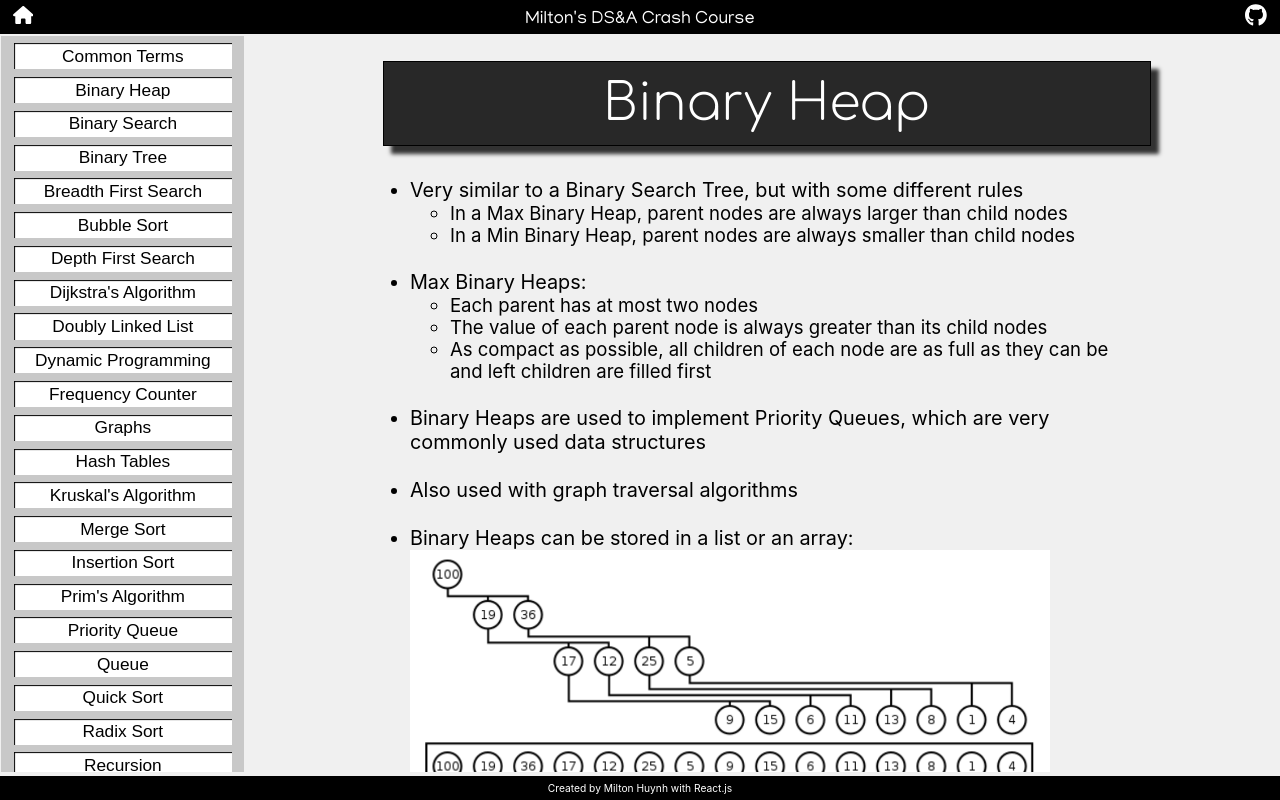
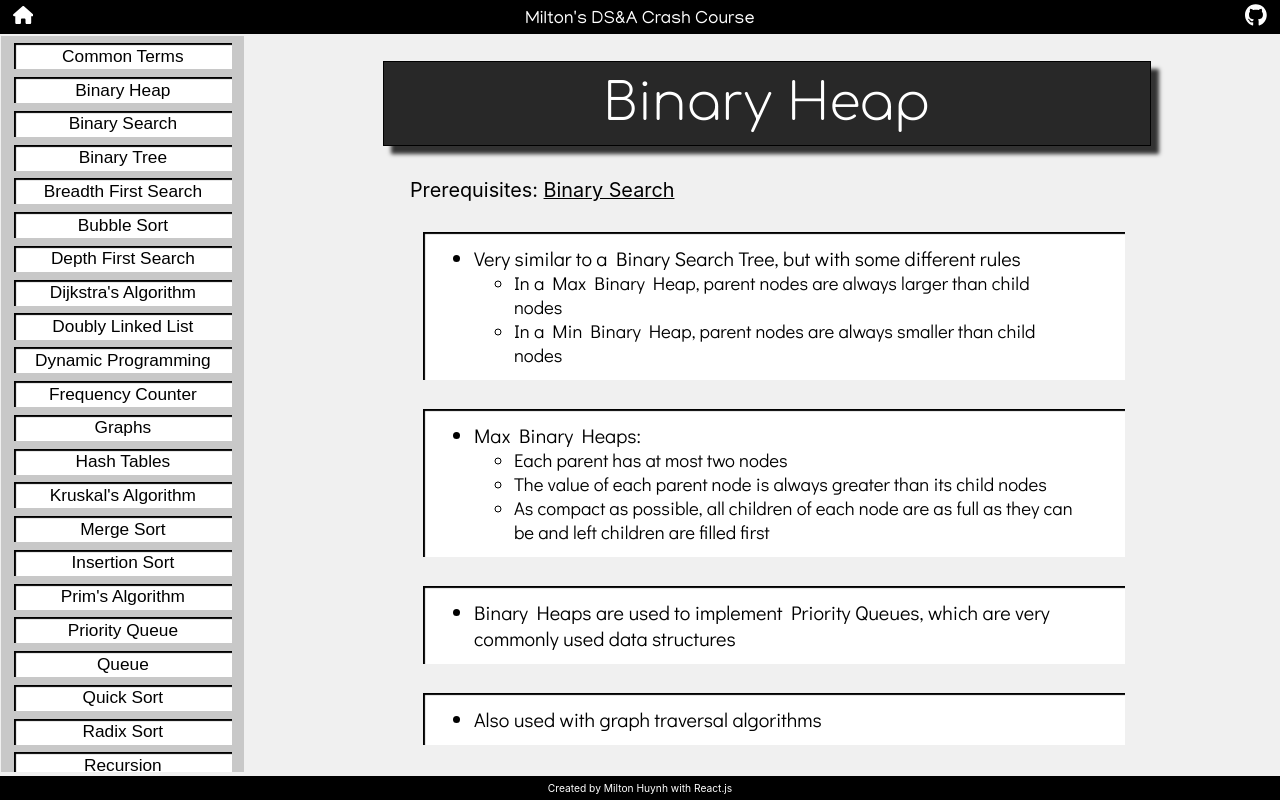
Before and after one commit to miltonhuynh/DSA-guide, a React (Create React App) app in the folder app/: page /DSA-guide/BinaryHeap in a window 1280 px wide. Built offline with nearby package versions, Linux system fonts and the light colour scheme; a web font is replaced by a local one.

Commit message:
Formatted binary heap page to new style

```diff
--- a/app/src/App.css
+++ b/app/src/App.css
@@ -100,8 +100,8 @@ body,html {
   color: black;
   font-size: 1.35vw;
   font-family: 'Mandali', sans-serif;
-  box-shadow: inset 1px 1px 1px black, 0 0 0px black;
-  transition: box-shadow 0.5s, transform 0.5s, background-color 0.5s, color 0.5s;
+  box-shadow: inset 2px 2px 1px black, 0 0 0px black;
+  transition: box-shadow 0.4s, transform 0.4s, background-color 0.4s, color 0.4s;
 }
 
 .Concept_Links:hover {
--- a/app/src/Components/Home.js
+++ b/app/src/Components/Home.js
@@ -5,7 +5,7 @@ export default function Home() {
     <div class="Concept_page">
       <div class="Concept_title">Welcome!</div>
       <div class="Container font-m">
-        <div>This website is meant to be used as refresher before an interview, please use other resources to learn new concepts for the first time</div>
+        <div class="Section">This website is meant to be used as refresher before an interview, please use other resources to learn new concepts for the first time</div>
       </div>
     </div>
   )
--- a/app/src/Concepts/BinaryHeap.js
+++ b/app/src/Concepts/BinaryHeap.js
@@ -1,7 +1,9 @@
 import React from 'react'
+import { useNavigate } from 'react-router-dom'
 
 export default function BinaryHeap() {
 
+  let navigate = useNavigate();
 
   const implementaton =
     `class MaxBinaryHeap {
@@ -80,31 +82,40 @@ export default function BinaryHeap() {
       <div class="Concept_title">Binary Heap</div>
       <div class="Container font-m">
         <ul>
+          Prerequisites:
+          <ref class="Link" onClick={() => navigate("../BinarySearch")}> <u>Binary Search</u></ref>
+          <div class="Section">
             <li>
               Very similar to a Binary Search Tree, but with some different rules
               <ul class="font-sm">
                 <li>In a Max Binary Heap, parent nodes are always larger than child nodes</li>
                 <li>In a Min Binary Heap, parent nodes are always smaller than child nodes</li>
               </ul>
-            </li><br/>
+            </li>
+          </div>
+          <div class="Section">
             <li>
               Max Binary Heaps:
               <ul class="font-sm">
                 <li>Each parent has at most two nodes</li>
                 <li>The value of each parent node is always greater than its child nodes</li>
                 <li>As compact as possible, all children of each node are as full as they can be and left children are filled first</li>
-              </ul><br/>
+              </ul>
             </li>
-            <li>Binary Heaps are used to implement Priority Queues, which are very commonly used data structures</li><br/>
-            <li>Also used with graph traversal algorithms</li><br/>
+          </div>
+          <div class="Section"><li>Binary Heaps are used to implement Priority Queues, which are very commonly used data structures</li></div>
+          <div class="Section"><li>Also used with graph traversal algorithms</li></div>
+          <div class="Section">
             <li>
               Binary Heaps can be stored in a list or an array:
-              <img src={require('../images/BinaryHeapArray.png')} style={{width: "50vw"}} alt="Binary Heap array illustration"></img><br/>
+              <img src={require('../images/BinaryHeapArray.png')} style={{ width: "50vw" }} alt="Binary Heap array illustration"></img><br />
               <ul class="font-sm">
                 <li>For any index of array n, the left child is stored at 2n + 1 and the right child is stored at 2n + 2</li>
                 <li>For any child at index n, its parent is at index (n - 1) / 2, floored</li>
               </ul>
-            </li><br/>
+            </li><br />
+          </div>
+          <div class="Section">
             <li>
               Big O of Binary Heaps
               <ul class="font-sm">
@@ -112,7 +123,9 @@ export default function BinaryHeap() {
                 <li>Removal: O(log N)</li>
                 <li>Search: O(N)</li>
               </ul>
-          </li><br/>
+            </li>
+          </div>
+          <div class="Section">
             <li>
               Max Binary Heaps implementation:
               <ul class="font-sm">
@@ -152,18 +165,19 @@ export default function BinaryHeap() {
                 </li>
               </ul>
             </li>
+          </div>
         </ul>
         <div class="font-l">JavaScript Implementation</div>
-        <div class="Code">
+        <div class="Code Section">
           <pre>
             <code>
               {implementaton}
             </code>
           </pre>
-        </div><br/>
+        </div><br />
         <div class="font-l">
           LeetCode examples
-        </div><br/>
+        </div><br />
       </div>
     </div>
   )
```
Lines whose indentation alone changed are shown as unchanged.
